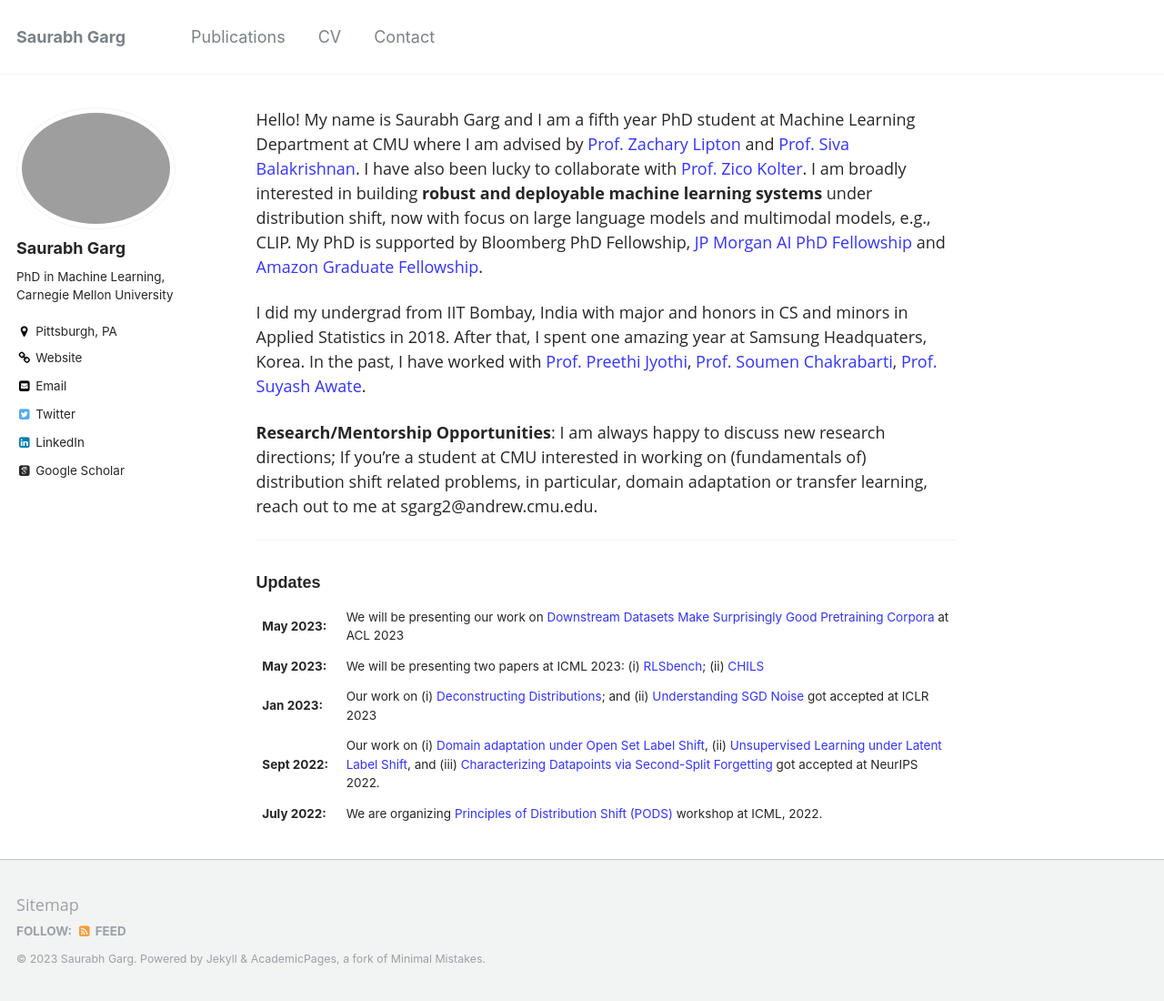
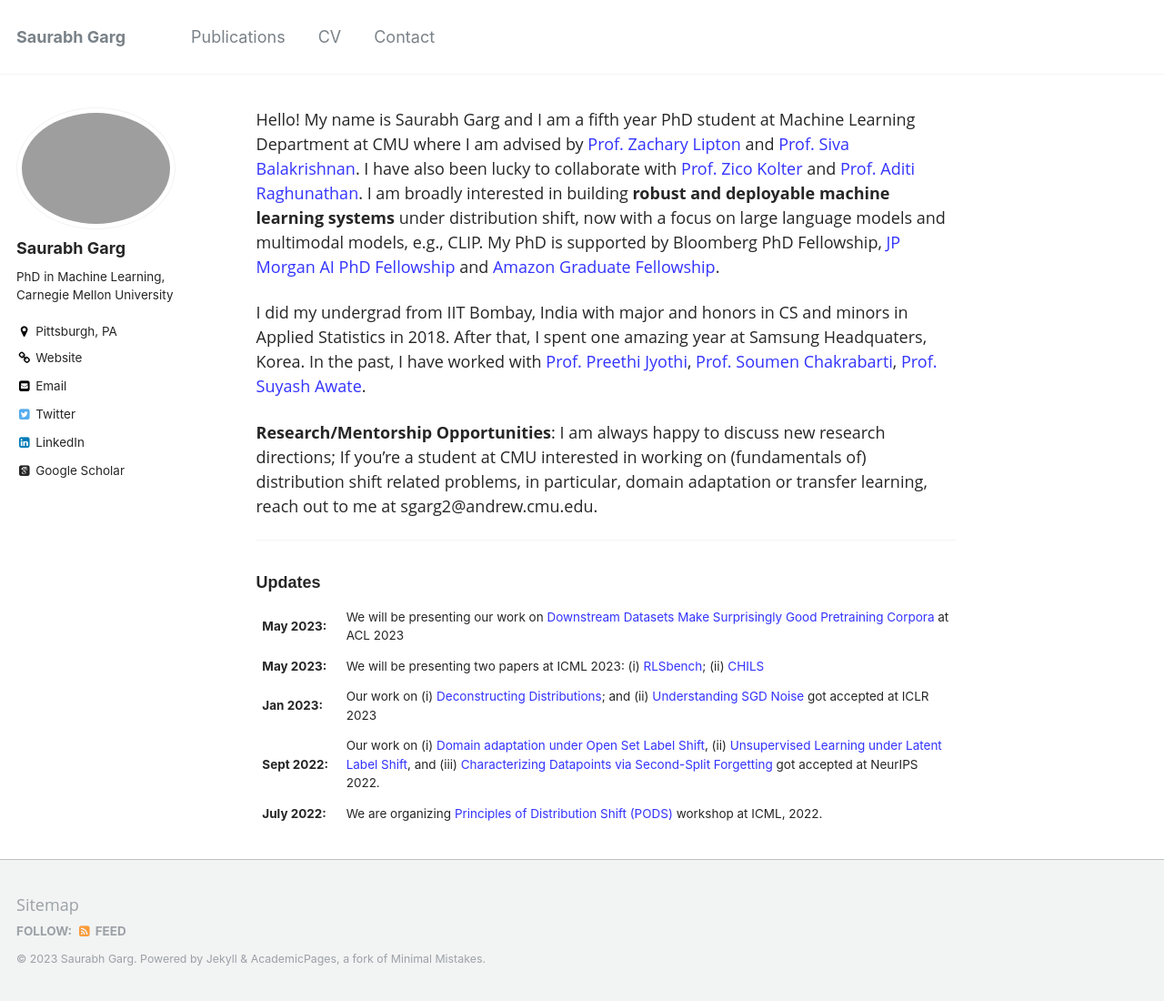
Before and after one commit to saurabhgarg1996/saurabhgarg1996.github.io, a Jekyll site: the page built from _pages/about.md, in a window 1280 px wide and 1100 px high. Shown: the whole window at 91% size. Built offline with Jekyll 4.4.1, drawn with Linux system fonts in a browser that asks for light colours; some web fonts are replaced.

Commit message:
News update

```diff
--- a/_pages/about.md
+++ b/_pages/about.md
@@ -7,7 +7,7 @@ redirect_from:
   - /about.html
 ---
 
-Hello! My name is Saurabh Garg and I am a fifth year PhD student at Machine Learning Department at CMU where I am advised by [Prof. Zachary Lipton](http://zacklipton.com/) and [Prof. Siva Balakrishnan](http://www.stat.cmu.edu/~siva/). I have also been lucky to collaborate with [Prof. Zico Kolter](https://zicokolter.com/). I am broadly interested in building **robust and deployable machine learning systems** under distribution shift, now with focus on large language models and multimodal models, e.g., CLIP.
+Hello! My name is Saurabh Garg and I am a fifth year PhD student at Machine Learning Department at CMU where I am advised by [Prof. Zachary Lipton](http://zacklipton.com/) and [Prof. Siva Balakrishnan](http://www.stat.cmu.edu/~siva/). I have also been lucky to collaborate with [Prof. Zico Kolter](https://zicokolter.com/) and [Prof. Aditi Raghunathan](https://www.cs.cmu.edu/~aditirag/). I am broadly interested in building **robust and deployable machine learning systems** under distribution shift, now with a focus on large language models and multimodal models, e.g., CLIP.
 <!---
 Machine learning algorithms are typically developed and evaluated under simplistic assumptions that are often violated in practice. I am interested in understanding the behavior of machine learning models in real-world scenarios and building provable methods to make progress towards relaxing simplifying assumptions in order to make robust and trustworthy models.
 -->
```
